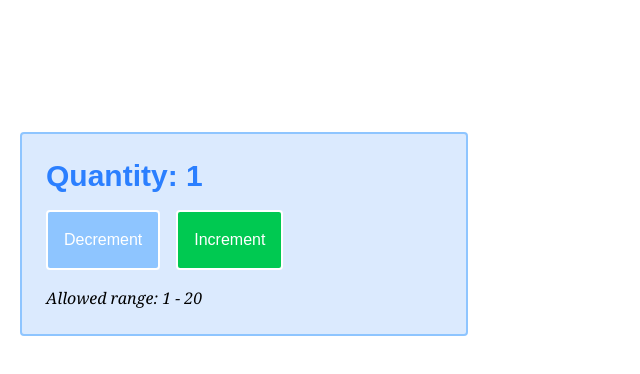
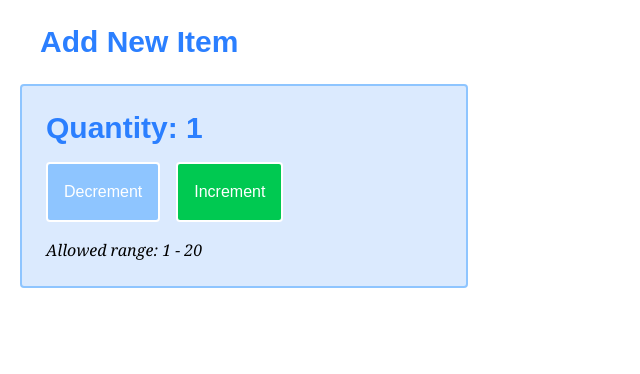
Before and after one commit to Temsters/cprg306-assignments, a Next.js app: page /week-4 in a window 1280 px wide. Shown: the top 374 px of the page, without its empty margins (0-640 px from the left). Built offline with nearby package versions, Linux system fonts and the light colour scheme.

Commit message:
header styling

```diff
--- a/app/week-4/page.js
+++ b/app/week-4/page.js
@@ -3,8 +3,8 @@ import NewItem from "./new-item";
 
 export default function Page() {
   return (
-    <main className="space-y-2 text-white">
-      <h1 className="my-12 text-3xl font-bold text-white">Add New Item</h1>
+    <main className="space-y-2 space-x-0 text-blue-500">
+      <h1 className="max-w-screen my-3 text-3xl font-bold text-blue-500 pl-10 rounded-b p-3">Add New Item</h1>
       <NewItem />
     </main>
   );
```
